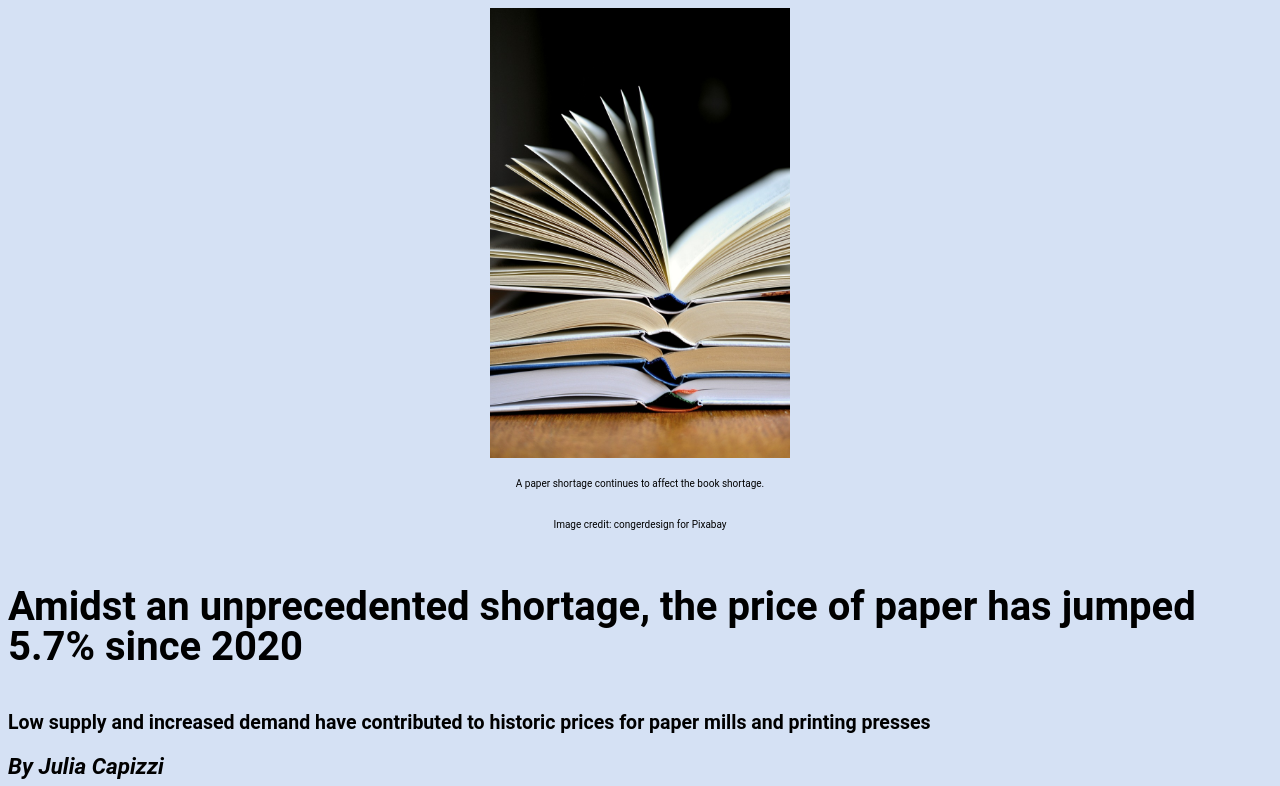
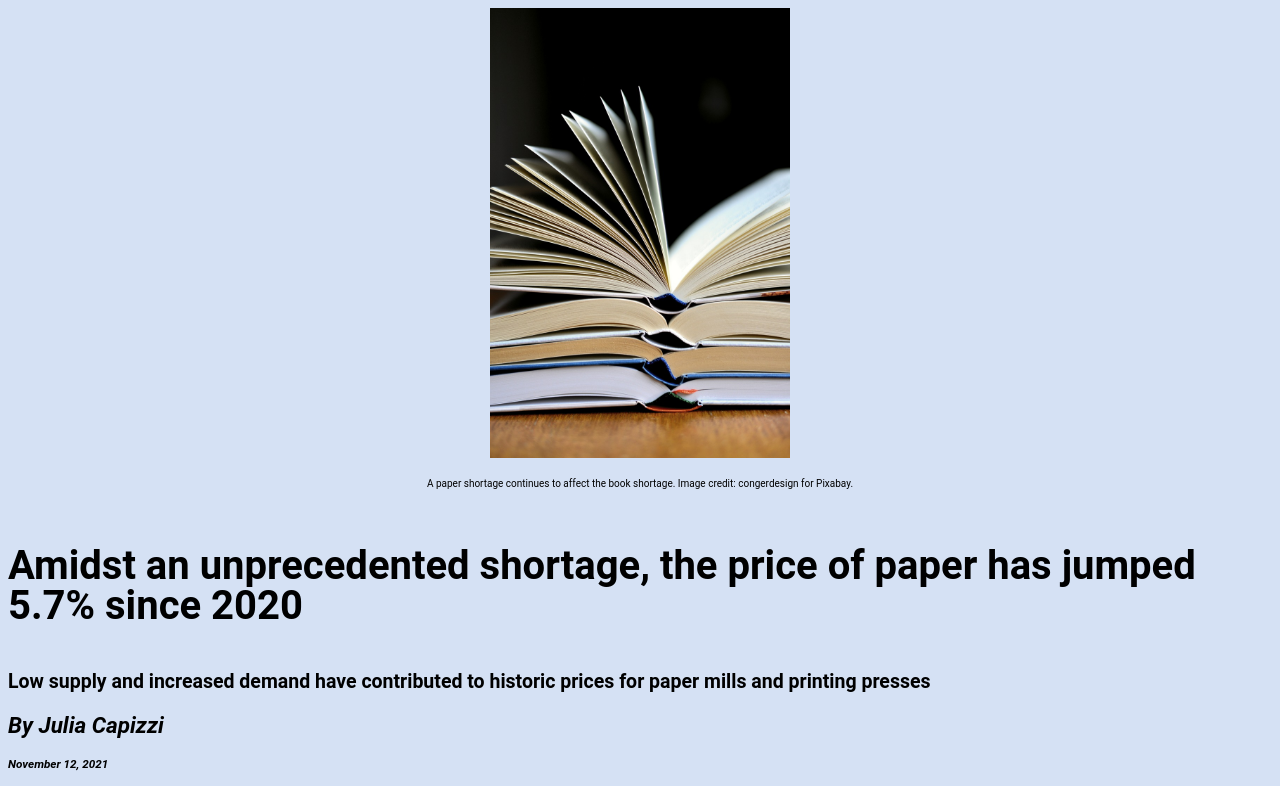
Before and after one commit to jcapizzi61/11_12_Assignment_2, a plain HTML site: page index.html in a window 1280 px wide. Shown: the top 786 px of the page. Drawn offline with Linux system fonts and the light colour scheme.

Commit message:
Update index.html

```diff
--- a/index.html
+++ b/index.html
@@ -28,8 +28,7 @@
     <!-- YOUR CONTENT GOES HERE -->
 <div class="photo1">
             <img class=Paper src="books.jpg" alt="Stack of Books">
-                    <p class="caption">A paper shortage continues to affect the book shortage.</p>
-                    <p class="caption">Image credit: congerdesign for Pixabay</p>
+                    <p class="caption">A paper shortage continues to affect the book shortage. Image credit: congerdesign for Pixabay.</p>
         </div>
 <div class="headline">
         <h1>Amidst an unprecedented shortage, the price of paper has jumped 5.7% since 2020 </h1>
```
